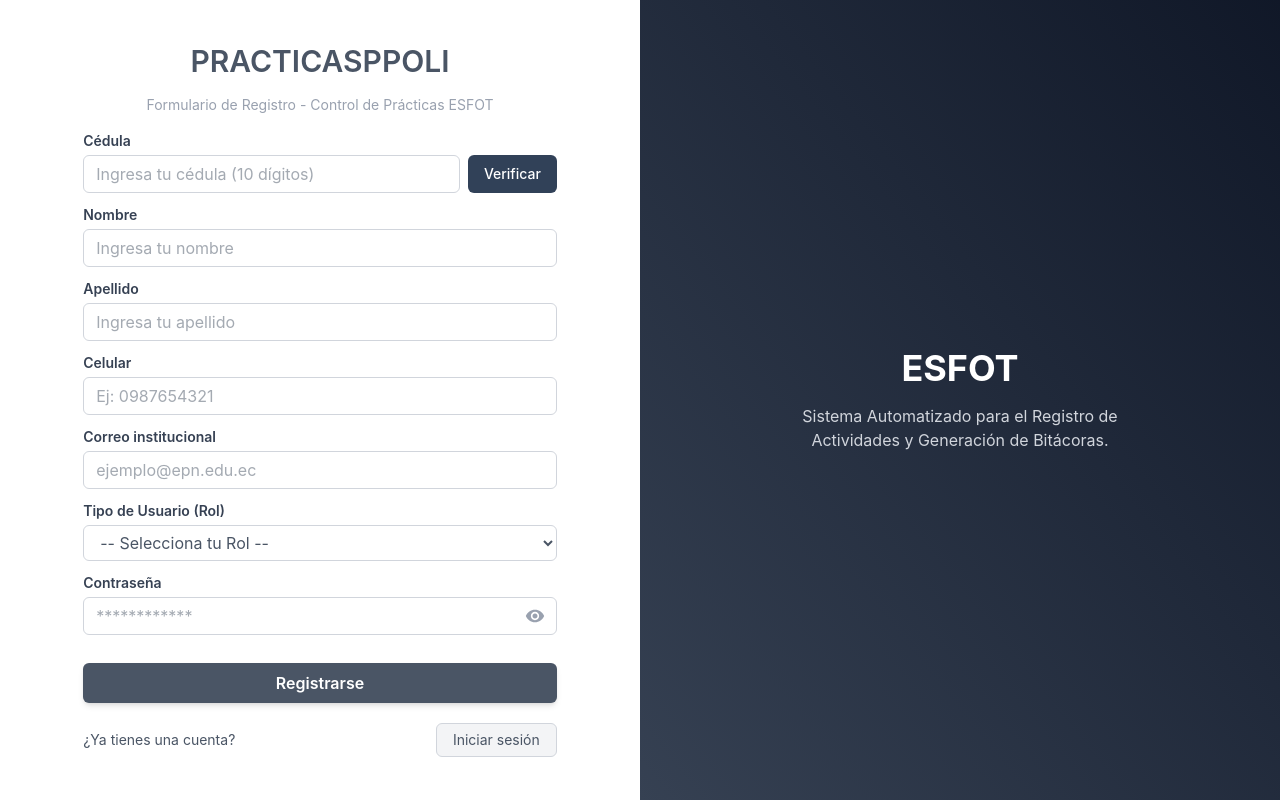
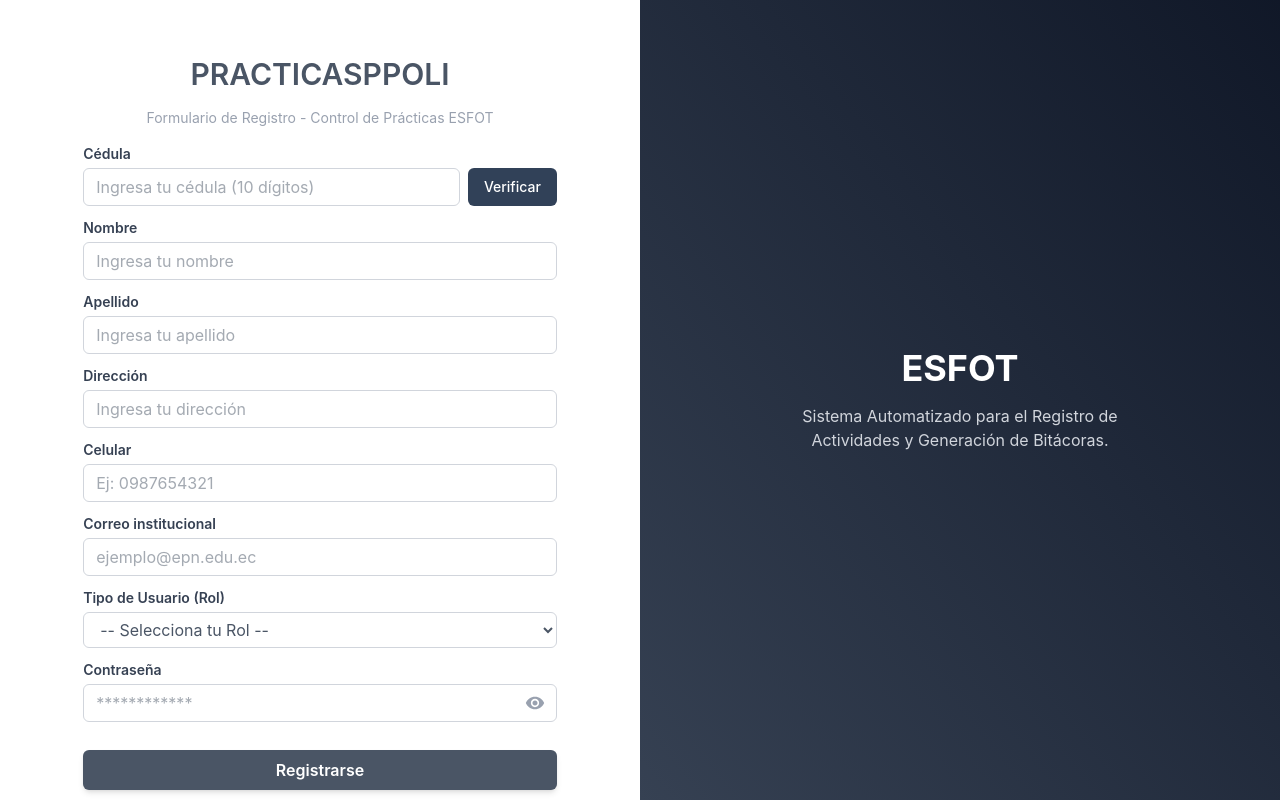
Before and after one commit to alexbarba2753/Proyecto-Aplicaciones-Web, a React (Vite) app in the folder frontend/vite-project/: page /register in a window 1280 px wide. Built offline with nearby package versions, Linux system fonts and the light colour scheme; the HTML template or start-up script is replaced by a standard one.

Commit message:
Mejora en Visual e Inputs en el registro

```diff
--- a/frontend/vite-project/src/pages/CompletarPerfil.jsx
+++ b/frontend/vite-project/src/pages/CompletarPerfil.jsx
@@ -9,6 +9,7 @@ import axios from "axios"
 
 export const CompletarPerfil = () => {
     const [verifyingCedula, setVerifyingCedula] = useState(false)
+    const [isVerified, setIsVerified] = useState(false)
     const { fetchDataBackend, loading } = useFetch()
     const { register, handleSubmit, formState: { errors }, getValues, setValue } = useForm()
     const navigate = useNavigate()
@@ -62,7 +63,8 @@ export const CompletarPerfil = () => {
                 setValue("apellido", response.data.apellido, { shouldValidate: true })
             }
 
-            toast.success("Cédula verificada. Puedes modificar tu nombre si lo deseas.")
+            setIsVerified(true)
+            toast.success("Cédula verificada con éxito.")
         } catch (error) {
             toast.error(error.response?.data?.msg || "Error al verificar la cédula")
         } finally {
@@ -75,8 +77,8 @@ export const CompletarPerfil = () => {
             <ToastContainer />
 
             {/* Contenedor del Formulario */}
-            <div className="w-full sm:w-1/2 h-screen bg-white flex justify-center items-center p-6 overflow-y-auto">
-                <div className="md:w-4/5 w-full">
+            <div className="w-full sm:w-1/2 h-screen bg-white flex justify-center p-6 overflow-y-auto">
+                <div className="md:w-4/5 w-full my-auto py-8">
                     <h1 className="text-3xl font-semibold mb-2 text-center uppercase text-gray-600">Completa tu Perfil</h1>
                     <small className="text-gray-400 block my-4 text-sm text-center">
                         Para continuar usando el sistema, por favor proporciona los siguientes datos.
@@ -97,7 +99,8 @@ export const CompletarPerfil = () => {
                                         pattern: {
                                             value: /^[0-9]{10}$/,
                                             message: "La cédula debe tener exactamente 10 dígitos numéricos"
-                                        }
+                                        },
+                                        onChange: () => setIsVerified(false)
                                     })}
                                 />
                                 <button
@@ -118,7 +121,8 @@ export const CompletarPerfil = () => {
                             <input
                                 type="text"
                                 placeholder="Tus nombres"
-                                className="block w-full rounded-md border border-gray-300 py-1.5 px-3 text-gray-600 focus:outline-gray-400"
+                                readOnly={isVerified}
+                                className={`block w-full rounded-md border border-gray-300 py-1.5 px-3 focus:outline-gray-400 ${isVerified ? 'bg-gray-100 text-gray-500 cursor-not-allowed' : 'text-gray-600'}`}
                                 {...register("nombre", {
                                     required: "El nombre es obligatorio",
                                     pattern: {
@@ -138,7 +142,8 @@ export const CompletarPerfil = () => {
                             <input
                                 type="text"
                                 placeholder="Tus apellidos"
-                                className="block w-full rounded-md border border-gray-300 py-1.5 px-3 text-gray-600 focus:outline-gray-400"
+                                readOnly={isVerified}
+                                className={`block w-full rounded-md border border-gray-300 py-1.5 px-3 focus:outline-gray-400 ${isVerified ? 'bg-gray-100 text-gray-500 cursor-not-allowed' : 'text-gray-600'}`}
                                 {...register("apellido", {
                                     required: "El apellido es obligatorio",
                                     pattern: {
@@ -150,6 +155,21 @@ export const CompletarPerfil = () => {
                                 })}
                             />
                             {errors.apellido && <p className="text-red-600 text-xs mt-1">{errors.apellido.message}</p>}
+                        </div>
+
+                        {/* Campo Dirección */}
+                        <div>
+                            <label className="mb-1 block text-sm font-semibold text-gray-700">Dirección</label>
+                            <input
+                                type="text"
+                                placeholder="Ingresa tu dirección"
+                                className="block w-full rounded-md border border-gray-300 py-1.5 px-3 text-gray-600 focus:outline-gray-400"
+                                {...register("direccion", {
+                                    required: "La dirección es obligatoria",
+                                    maxLength: { value: 40, message: "La dirección no puede exceder los 40 caracteres" }
+                                })}
+                            />
+                            {errors.direccion && <p className="text-red-600 text-xs mt-1">{errors.direccion.message}</p>}
                         </div>
 
                         {/* Campo celular */}
--- a/frontend/vite-project/src/pages/Register.jsx
+++ b/frontend/vite-project/src/pages/Register.jsx
@@ -53,8 +53,8 @@ export const Register = () => {
             <ToastContainer />
 
             {/* Contenedor del Formulario */}
-            <div className="w-full sm:w-1/2 h-screen bg-white flex justify-center items-center p-6 overflow-y-auto">
-                <div className="md:w-4/5 w-full">
+            <div className="w-full sm:w-1/2 h-screen bg-white flex justify-center p-6 overflow-y-auto">
+                <div className="md:w-4/5 w-full my-auto py-8">
                     <h1 className="text-3xl font-semibold mb-2 text-center uppercase text-gray-600">PracticasPPoli</h1>
                     <small className="text-gray-400 block my-4 text-sm text-center">
                         Formulario de Registro - Control de Prácticas ESFOT
@@ -131,6 +131,21 @@ export const Register = () => {
                                 })}
                             />
                             {errors.apellido && <p className="text-red-600 text-xs mt-1">{errors.apellido.message}</p>}
+                        </div>
+
+                        {/* Campo Dirección */}
+                        <div>
+                            <label className="mb-1 block text-sm font-semibold text-gray-700">Dirección</label>
+                            <input
+                                type="text"
+                                placeholder="Ingresa tu dirección"
+                                className="block w-full rounded-md border border-gray-300 py-1.5 px-3 text-gray-600 focus:outline-gray-400"
+                                {...register("direccion", {
+                                    required: "La dirección es obligatoria",
+                                    maxLength: { value: 40, message: "La dirección no puede exceder los 40 caracteres" }
+                                })}
+                            />
+                            {errors.direccion && <p className="text-red-600 text-xs mt-1">{errors.direccion.message}</p>}
                         </div>
 
                         {/* Campo celular */}
```
Also changed, not shown: 1 other file (tests, documents, lock files or other folders).
